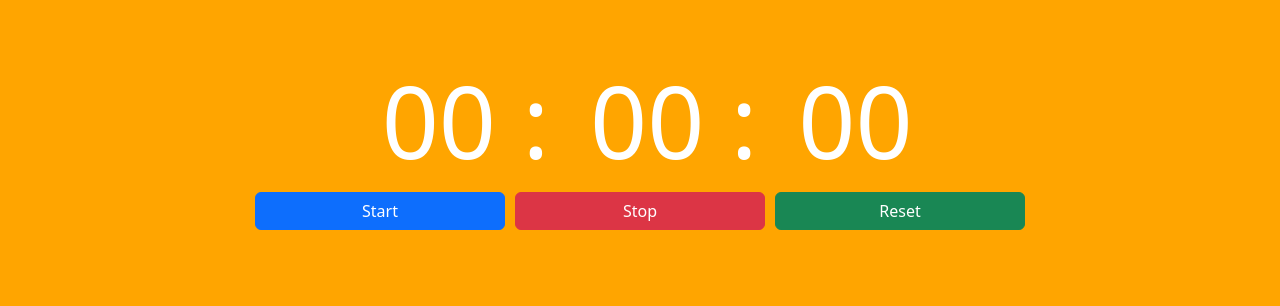
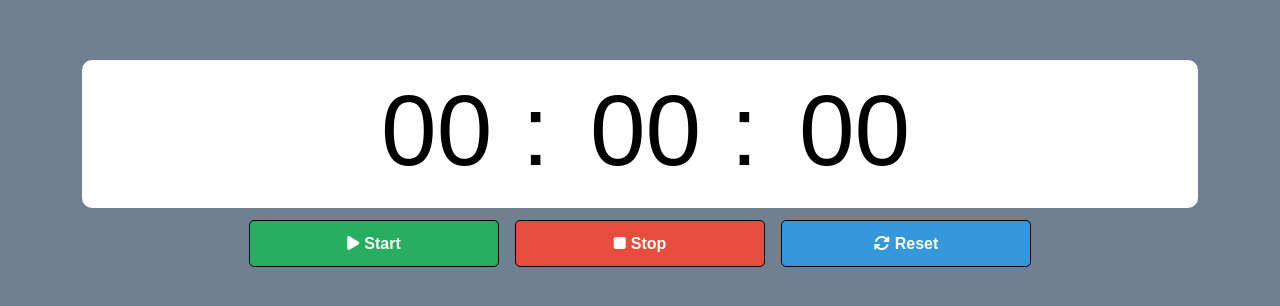
Before and after one commit to Saad0095/Stopwatch, a plain HTML site: page index.html in a window 1280 px wide. Shown: the part 180-486 px from the top of the page. Drawn offline with nearby package versions, Linux system fonts and the light colour scheme.

Commit message:
Updated buttons and background

```diff
--- a/index.html
+++ b/index.html
@@ -4,8 +4,10 @@
     <meta charset="UTF-8">
     <meta name="viewport" content="width=device-width, initial-scale=1.0">
     <title>Stop Watch</title>
-     <link rel="stylesheet" href="https://cdn.jsdelivr.net/npm/bootstrap@5.3.1/dist/css/bootstrap.min.css ">
+    <link rel="stylesheet" href="https://cdn.jsdelivr.net/npm/bootstrap@5.3.1/dist/css/bootstrap.min.css ">
     <link rel="stylesheet" href="style.css">
+    <script src="https://use.fontawesome.com/7fb2a5813d.js"></script>
+
 </head>
 <body>
     <div class="container">
@@ -20,9 +22,12 @@
     </div>
 
     <div class="button-container">
-    <button id="startbtn" class="btn btn-primary" onclick="start()" style="font-weight: 500;">Start</button>
+    <!-- <button id="startbtn" class="btn btn-primary" onclick="start()" style="font-weight: 500;">Start</button>
     <button id="stopbtn" class="btn btn-danger" onclick="stop()" style="font-weight: 500;">Stop</button>
-    <button id="resetbtn" class="btn btn-success" onclick="reset()" style="font-weight: 500;">Reset</button>
+    <button id="resetbtn" class="btn btn-success" onclick="reset()" style="font-weight: 500;">Reset</button> -->
+    <button id="startbtn" onclick="start()">Start</button>
+    <button id="stopbtn" onclick="stop()">Stop</button>
+    <button id="resetbtn" onclick="reset()">Reset</button>
     </div>
 
     </div>
--- a/style.css
+++ b/style.css
@@ -1,16 +1,3 @@
-body{
-    background-color: orange;
-    color: white;
-}
-
-.container {
-    text-align: center;
-}
-
-#time {
-    margin-top: 30vh;
-}
-
 h1 {
     display: inline-block;
     width: 100px;
@@ -30,36 +17,177 @@ button {
     margin-left: 5px;
     margin-right: 5px;
     width: 250px;
-    /* font-family: 'Times New Roman', Times, serif; */
     font-weight: bolder;
 }
 
-/* #startbtn {}
 
-#stopbtn {}
-
-#resetbtn {} */
-
-@media (max-width:350px) {
+/* @media (max-width:350px) {
     h1{
         font-size: 45px;
         width: 43px;
     }
 
     button {
-        /* width: 5px; */
         margin-top: 15px;
     }
-}
+} */
 
-@media (max-width:770px) and (min-width:350px) {
+/* @media (max-width:770px) and (min-width:350px) {
     h1{
         font-size: 70px;
         width: 60px;
     }
 
     button {
-        /* width: 200px; */
+        margin-top: 15px;
+    }
+} */
+
+
+
+/***************************/
+
+
+
+body {
+    color: #fff; /* White text for better contrast */
+    font-family: Arial, sans-serif; /* Choose a standard font */
+    background-color: #8a2be2;
+    background-color: #d2691e;
+    background-color: #87ceeb;
+    background-color: #e6e6fa;
+    background-color: #40e0d0;
+    background-color: #708090;
+}
+
+.container {
+    text-align: center;
+}
+
+#time {
+    color: black;
+    margin-top: 30vh;
+    background-color: #fff; /* Add a background color to the stopwatch display */
+    padding: 10px; /* Add some padding for better spacing */
+    border-radius: 10px; /* Apply rounded corners */
+}
+
+h1 {
+    display: inline-block;
+    width: 100px;
+    font-size: 100px;
+    transition: all 0.3s ease; /* Add a transition effect for smoother number changes */
+}
+
+.button-container {
+    display: flex;
+    flex-direction: row;
+    flex-wrap: wrap;
+    justify-content: center;
+}
+
+button {
+    margin: 8px;
+    margin-top: 12px;
+    padding: 10px 20px;
+    border-radius: 5px;
+    font-weight: bold;
+    background-color: #27ae60;
+    color: #fff;
+    cursor: pointer;
+    transition: background-color 0.3s ease, transform 0.2s ease; /* Add hover effect */
+    font-weight: bold;
+    /* background-color: #27ae60;  */
+    color: #fff; /* White text for better contrast */
+    cursor: pointer;
+    transition: background-color 0.3s ease, transform 0.2s ease, box-shadow 0.3s ease, border 0.3s ease; /* Add hover effect */
+    border: 1.5px solid black;
+    outline: none; /* Remove the button outline when clicked */
+}
+
+button:hover {
+    box-shadow: 0px 4px 6px rgba(0, 0, 0, 0.1);
+    border: 2px solid #000;
+}
+
+
+#startbtn {
+    background-color: #27ae60; /* Green */
+}
+
+#startbtn:hover {
+    background-color: #219d53; /* Darker Green on hover */
+}
+
+
+#stopbtn {
+    background-color: #e74c3c; /* Red */
+}
+
+#stopbtn:hover {
+    background-color: #c0382a; /* Darker Red on hover */
+}
+
+#resetbtn {
+    background-color: #3498db;
+    color: #fff;
+}
+
+#resetbtn:hover {
+    background-color: #2980b9;
+}
+
+/* #resetbtn {
+    background-color: #555;
+    color: #fff;
+}
+
+#resetbtn:hover {
+    background-color: #333;
+} */
+
+
+
+
+
+/* Add icons to buttons (you can use Font Awesome or other icon libraries) */
+#startbtn::before {
+    content: "\f04b"; /* Play icon */
+    font-family: FontAwesome;
+    margin-right: 5px;
+}
+
+#stopbtn::before {
+    content: "\f04d"; /* Stop icon */
+    font-family: FontAwesome;
+    margin-right: 5px;
+}
+
+#resetbtn::before {
+    content: "\f021"; /* Refresh icon */
+    font-family: FontAwesome;
+    margin-right: 5px;
+}
+
+/* Media queries for responsive design */
+@media (max-width: 350px) {
+    h1 {
+        font-size: 45px;
+        width: 43px;
+    }
+
+    button {
         margin-top: 15px;
     }
 }
+
+@media (max-width: 770px) and (min-width: 350px) {
+    h1 {
+        font-size: 70px;
+        width: 60px;
+    }
+
+    button {
+        margin-top: 15px;
+    }
+}
```
